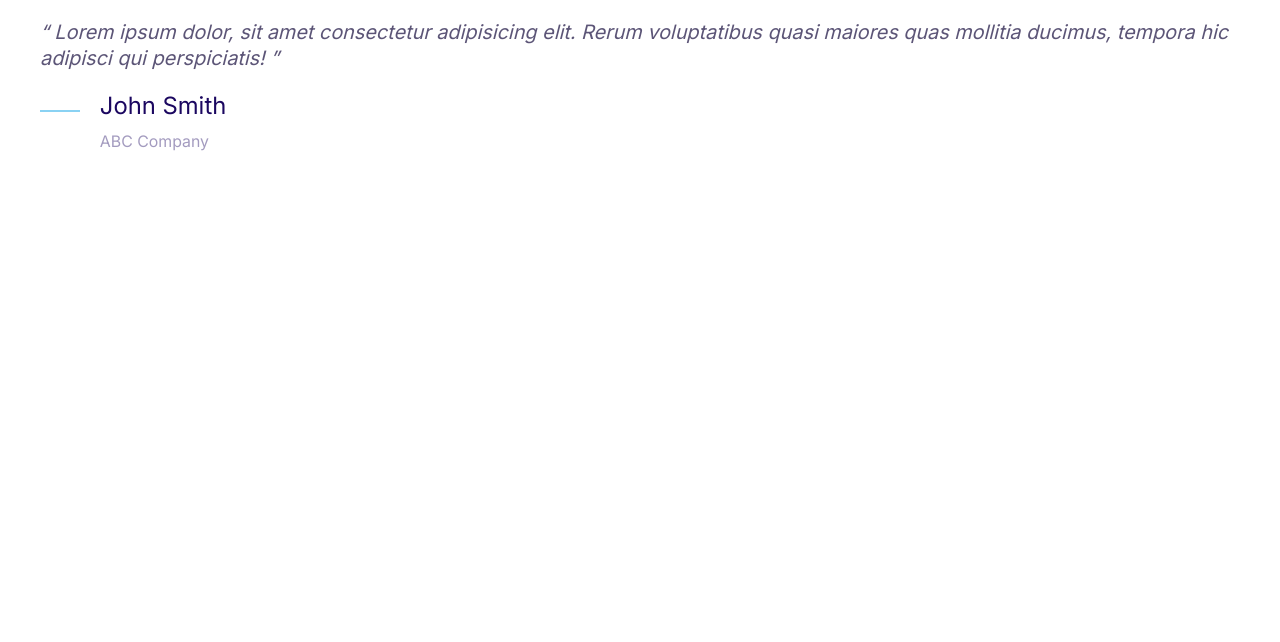
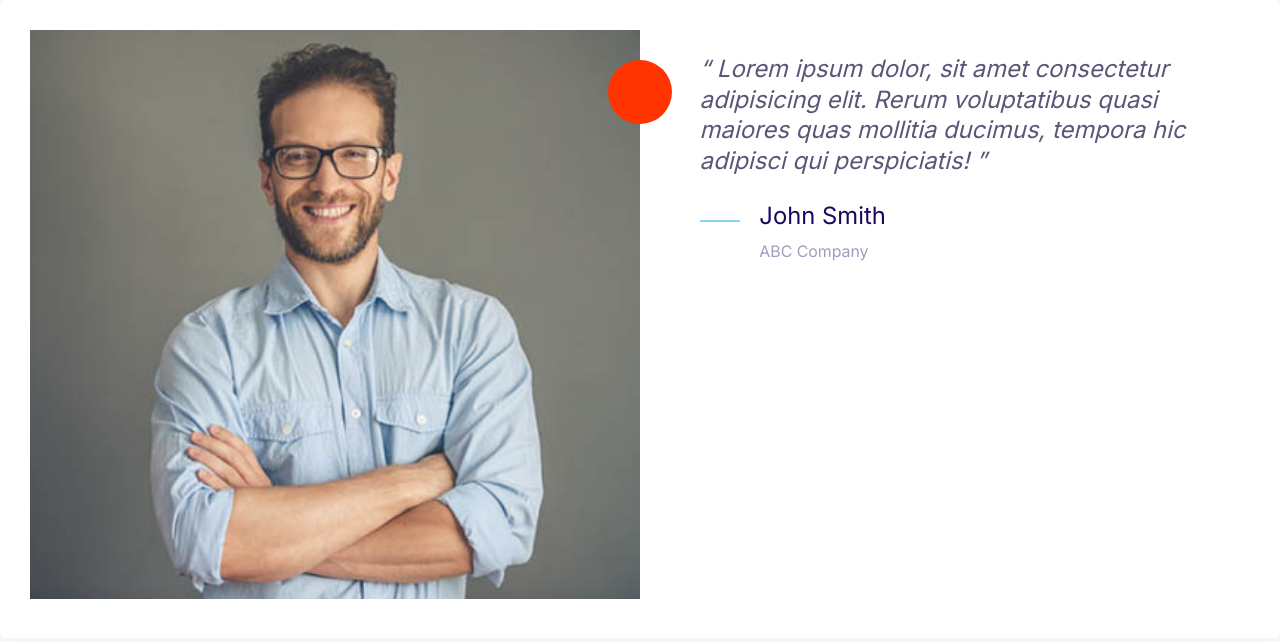
Before and after one commit to Psoccrates/cloud-service-project, a plain HTML site: page html/index.html in a window 1280 px wide. Drawn offline with Linux system fonts and the light colour scheme.

Commit message:
Defined and styled the testimonial section.

```diff
--- a/CSS/styles.css
+++ b/CSS/styles.css
@@ -165,10 +165,18 @@
   height: 40px;
 }
 
+.icon--small {
+  width: 30px;
+  height: 30px;
+}
+
 .icon--primary {
   fill: var(--color-primary);
 }
 
+.icon--white {
+  fill: #fff;
+}
 .icon-container {
   align-items: center;
   background: #f3f9fa;
@@ -177,6 +185,10 @@
   height: 64px;
   justify-content: center;
   width: 64px;
+}
+
+.icon-container--accent {
+  background: var(--color-accent);
 }
 
 /* Buttons */
@@ -429,3 +441,45 @@
     font-size: 1.6rem;
   }
 }
+
+/* Grids */
+.grid {
+  display: grid;
+}
+
+@media screen and (min-width: 768px) {
+  .grid--1x2 {
+    grid-template-columns: repeat(2, 1fr);
+  }
+}
+
+/* Testimonial */
+.testimonial {
+  padding: 3rem;
+}
+
+.testimonial__image {
+  position: relative;
+}
+
+.testimonial__image > img {
+  width: 100%;
+}
+
+.testimonial__image > .icon-container {
+  position: absolute;
+  top: 3rem;
+  right: -32px;
+}
+
+@media screen and (min-width: 768px) {
+  .testimonial .quote,
+  .testimonial,
+  .quote__author {
+    font-size: 2.4rem;
+  }
+
+  .testimonial .quote {
+    margin-left: 6rem;
+  }
+}
--- a/html/index.html
+++ b/html/index.html
@@ -15,6 +15,19 @@
     <link rel="stylesheet" href="/css/styles.css" />
   </head>
   <body>
+    <div class="card testimonial">
+      <div class="grid grid--1x2">
+        <div class="testimonial__image">
+          <img src="/images/testimonial.jpg" alt="A happy, smiling customer" />
+          <span class="icon-container icon-container--accent">
+            <svg class="icon icon--white icon--small">
+              <use
+                xlink:href="/images/quotes.svg
+              "
+              ></use>
+            </svg>
+          </span>
+        </div>
         <blockquote class="quote">
           <p class="quote__text">
             Lorem ipsum dolor, sit amet consectetur adipisicing elit. Rerum
@@ -35,5 +48,7 @@
             </div>
           </footer>
         </blockquote>
+      </div>
+    </div>
   </body>
 </html>
```
Also changed, not shown: COMPONENTS/testimonial.html (added, +35 -0 lines), images/line.svg (deleted), images/snap.svg (deleted), images/testimonial.jpg (added), images/tick.svg (deleted). Lines whose indentation alone changed are shown as unchanged.
